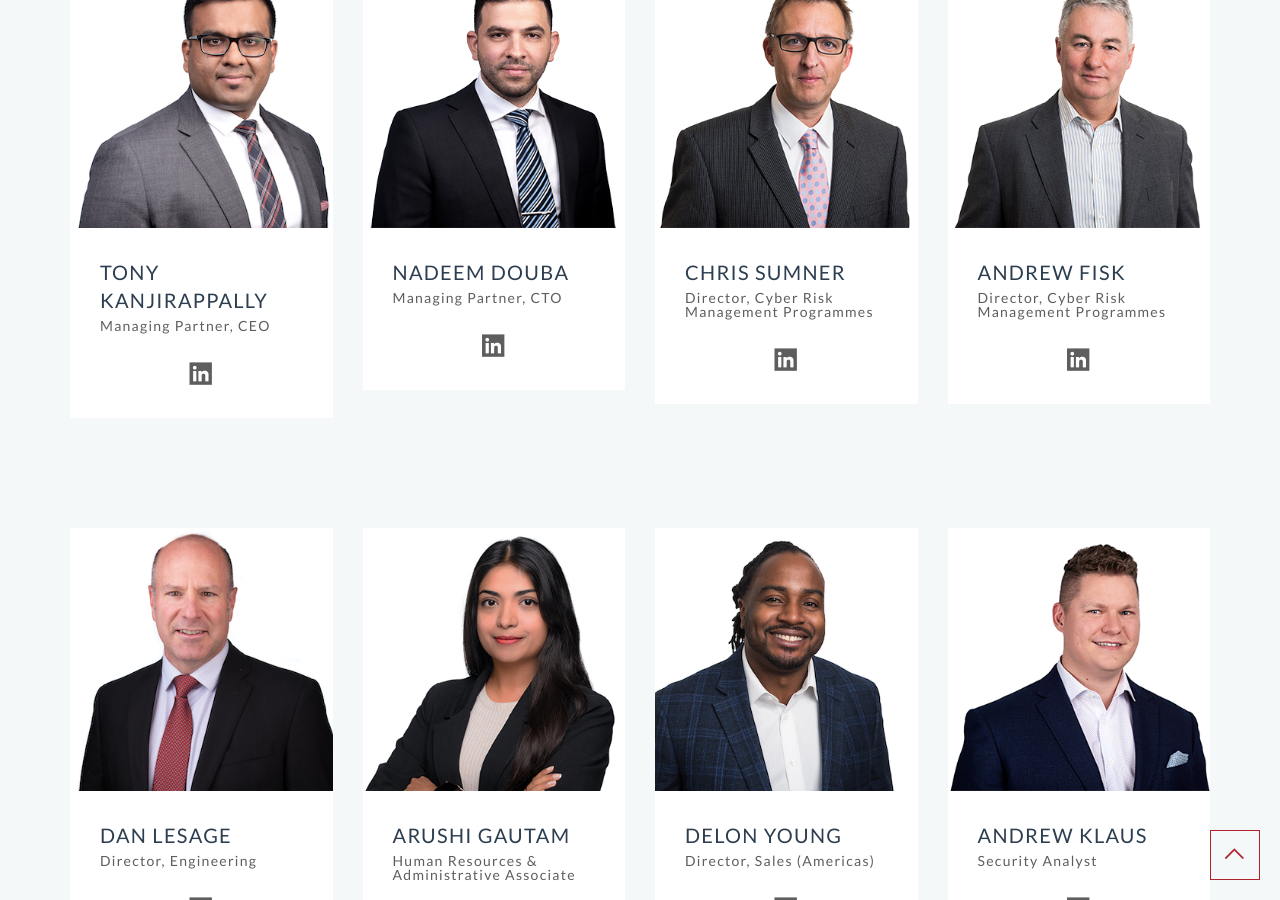
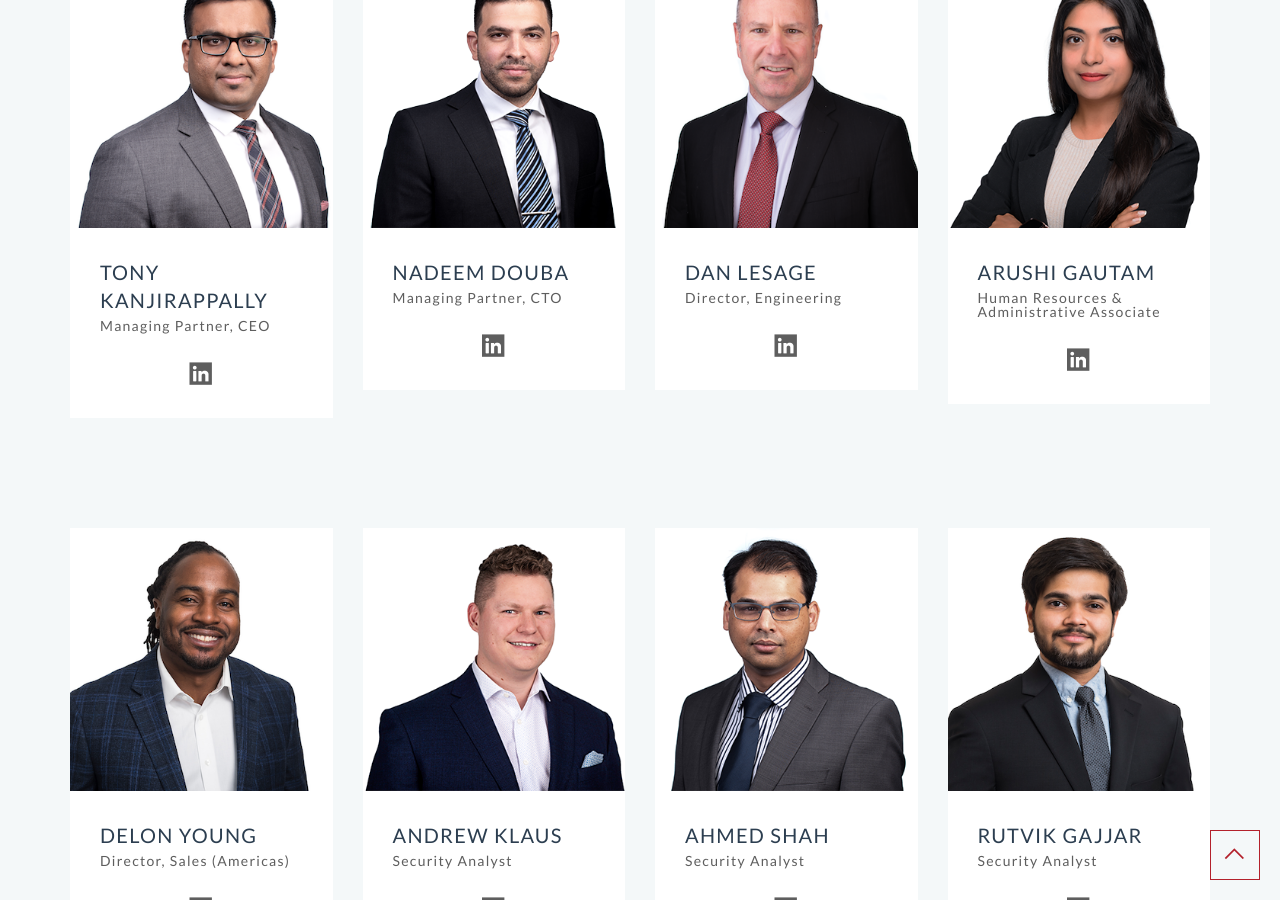
Before and after one commit to malleum-inc/website, a Jekyll site: the page built from index.html, in a window 1280 px wide and 900 px high, scrolled down 4731 px. Built offline with Jekyll 4.4.1, drawn with Linux system fonts in a browser that asks for light colours; nearby versions of some CDN libraries; some of the changed lines change nothing that is shown.

Commit message:
Update _config.yml

```diff
--- a/_config.yml
+++ b/_config.yml
@@ -372,20 +372,20 @@ team:
   linkedin: https://www.linkedin.com/in/nadeem-douba
 
 # Team Member
-- name: Chris Sumner
-  tagline: Director, Cyber Risk Management Programmes
-  avatar: chris.png
+#- name: Chris Sumner
+#  tagline: Director, Cyber Risk Management Programmes
+#  avatar: chris.png
 
   # Social Links
-  linkedin: https://www.linkedin.com/in/suggy/
+#  linkedin: https://www.linkedin.com/in/suggy/
 
 # Team Member
-- name: Andrew Fisk
-  tagline: Director, Cyber Risk Management Programmes
-  avatar: andrew.png
+#- name: Andrew Fisk
+#  tagline: Director, Cyber Risk Management Programmes
+#  avatar: andrew.png
 
   # Social Links
-  linkedin: https://www.linkedin.com/in/andrew-fisk-cyber-security-advisor/
+#  linkedin: https://www.linkedin.com/in/andrew-fisk-cyber-security-advisor/
 
 # Team Member
 - name: Dan Lesage
```
